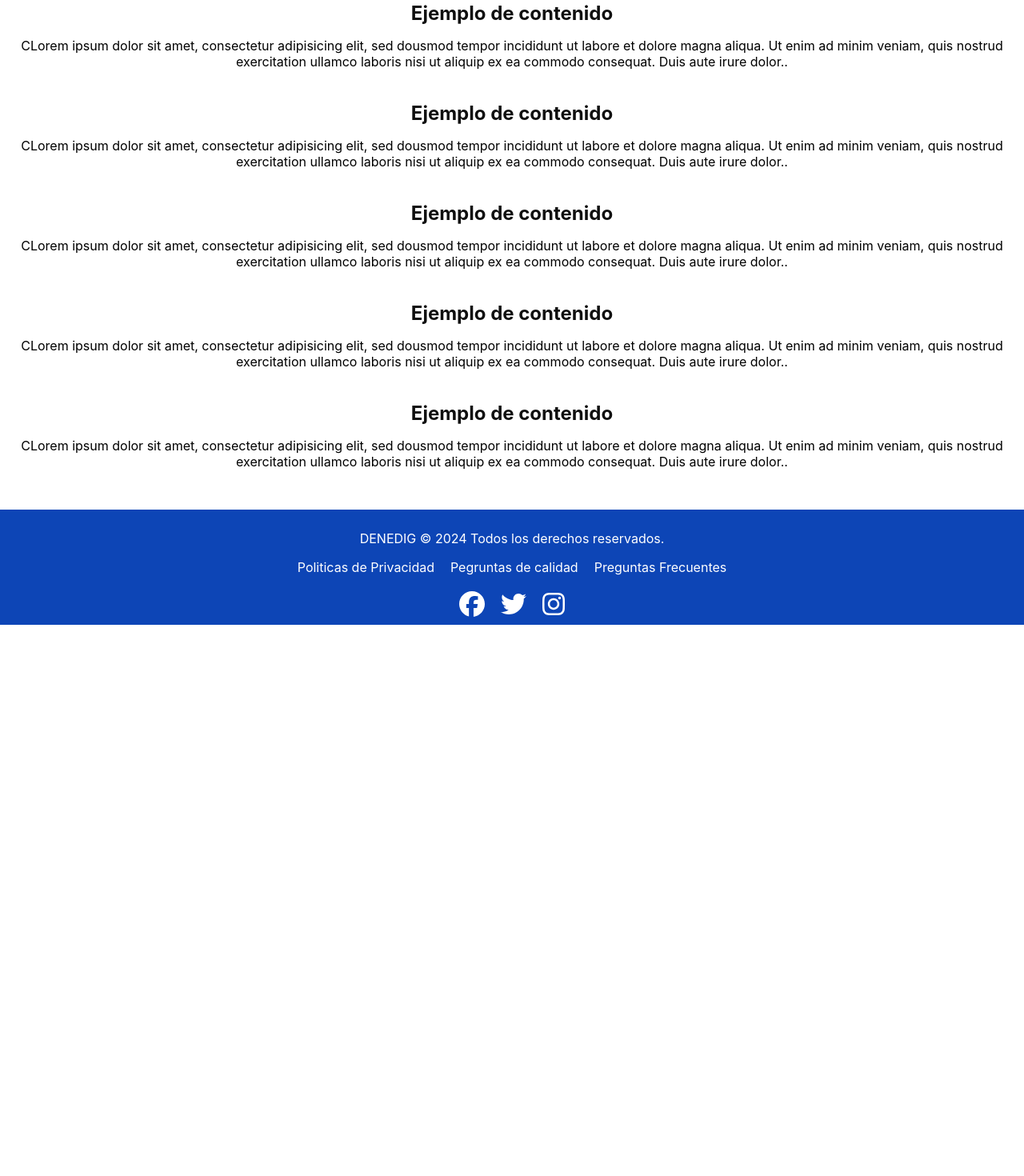
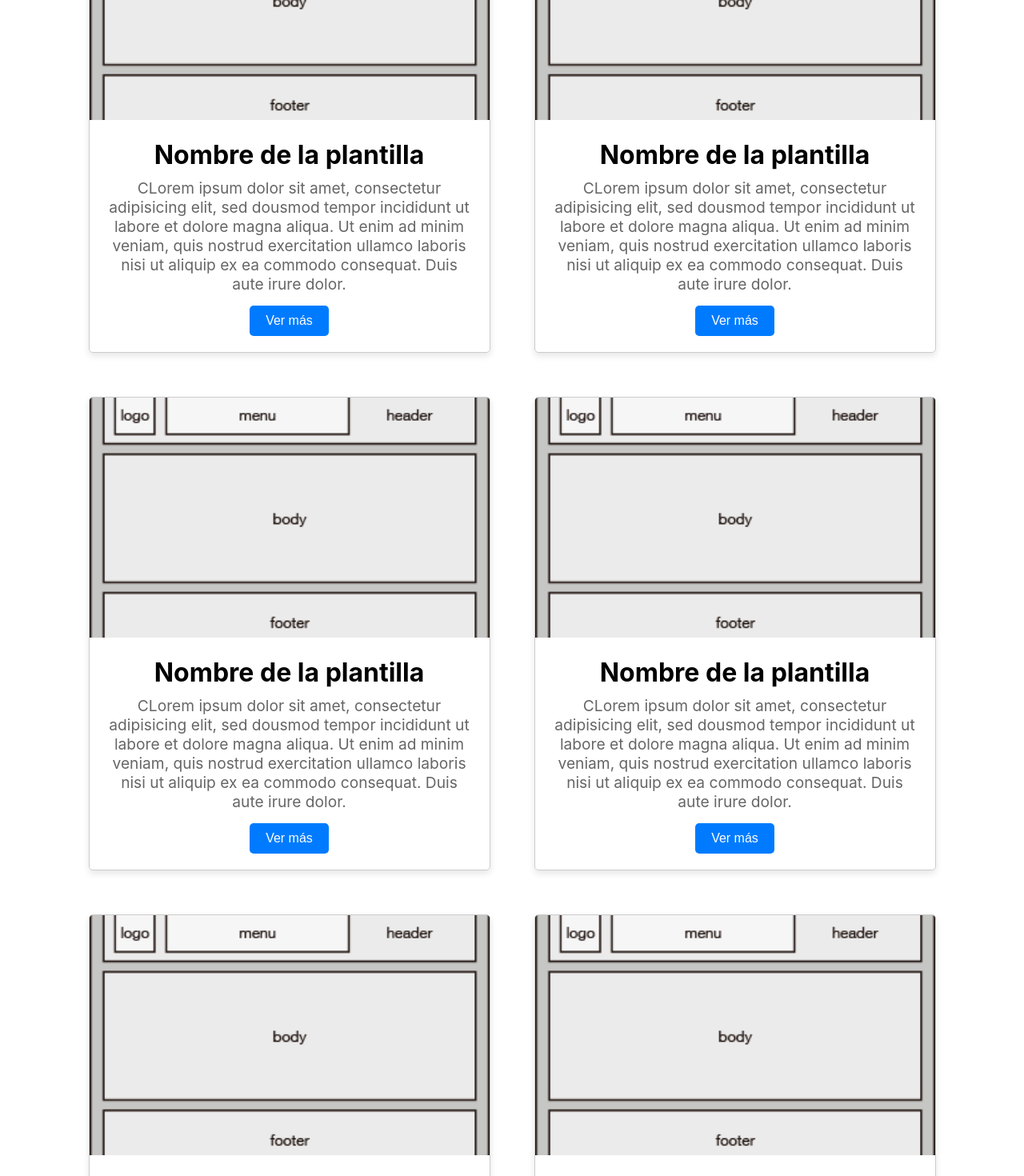
Before and after one commit to anrivers/galeria-de-plantillas, a React (Create React App) app: page / in a window 1280 px wide. Shown: the part 460-1930 px from the top of the page at 80% size. Before the commit the page ends 1241 px from the top, so only its background shows below. Built offline with nearby package versions, Linux system fonts and the light colour scheme.

Commit message:
Se actulizó el componente y sus estilos de las cartas en el archivo de content.jsx y content.css

```diff
--- a/src/components/Content.css
+++ b/src/components/Content.css
@@ -10,12 +10,25 @@ section{
 section h2{
     margin-bottom: 10px;
     color: #0f0f0f;
+    font-size: 1.8rem;
     }
 section p{
         color: #000000;
+        font-size: 1.5rem;
         }
+
+.card-container {
+  display: flex;
+  flex-wrap: wrap;
+  gap: 15px;
+  padding: 10px;
+  justify-content: center;
+}
 @media (max-width: 1000px) {
     .content {
       padding: 10px 20px;
           }
+    .card {
+            width: 100%;
+          }
     }
--- a/src/components/Content.jsx
+++ b/src/components/Content.jsx
@@ -1,5 +1,6 @@
 import React from 'react';
 import './Content.css';
+import Card from './Cards';
 
 const Content = () => {
   return (
@@ -9,34 +10,43 @@ const Content = () => {
           <p>Elige el diseño para crear tu sitio. Puedes cambiar el color, texto y todo a tu gusto.
           </p>
         </section>
-        <section id="about">
-          <h2>Acerca de</h2>
-          <p>Información sobre nosotros.</p>
-        </section>
-        <section id="contact">
-          <h2>Contacto</h2>
-          <p>Cómo contactarnos.</p>
-        </section>
+      <div className="card-container">
+        <Card
+          imageUrl="images/estructura-web.png"
+          title="Nombre de la plantilla"
+          description="CLorem ipsum dolor sit amet, consectetur adipisicing elit, sed dousmod tempor incididunt ut labore et dolore magna aliqua. Ut enim ad minim veniam, quis nostrud exercitation ullamco laboris nisi ut aliquip ex ea commodo consequat. Duis aute irure dolor."
+        />
+        <Card
+          imageUrl="images/estructura-web.png"
+          title="Nombre de la plantilla"
+          description="CLorem ipsum dolor sit amet, consectetur adipisicing elit, sed dousmod tempor incididunt ut labore et dolore magna aliqua. Ut enim ad minim veniam, quis nostrud exercitation ullamco laboris nisi ut aliquip ex ea commodo consequat. Duis aute irure dolor."
+        />
+        <Card
+          imageUrl="images/estructura-web.png"
+          title="Nombre de la plantilla"
+          description="CLorem ipsum dolor sit amet, consectetur adipisicing elit, sed dousmod tempor incididunt ut labore et dolore magna aliqua. Ut enim ad minim veniam, quis nostrud exercitation ullamco laboris nisi ut aliquip ex ea commodo consequat. Duis aute irure dolor."
+        />
+        <Card
+          imageUrl="images/estructura-web.png"
+          title="Nombre de la plantilla"
+          description="CLorem ipsum dolor sit amet, consectetur adipisicing elit, sed dousmod tempor incididunt ut labore et dolore magna aliqua. Ut enim ad minim veniam, quis nostrud exercitation ullamco laboris nisi ut aliquip ex ea commodo consequat. Duis aute irure dolor."
+        />
+        <Card
+          imageUrl="images/estructura-web.png"
+          title="Nombre de la plantilla"
+          description="CLorem ipsum dolor sit amet, consectetur adipisicing elit, sed dousmod tempor incididunt ut labore et dolore magna aliqua. Ut enim ad minim veniam, quis nostrud exercitation ullamco laboris nisi ut aliquip ex ea commodo consequat. Duis aute irure dolor."
+        />
+        <Card
+          imageUrl="images/estructura-web.png"
+          title="Nombre de la plantilla"
+          description="CLorem ipsum dolor sit amet, consectetur adipisicing elit, sed dousmod tempor incididunt ut labore et dolore magna aliqua. Ut enim ad minim veniam, quis nostrud exercitation ullamco laboris nisi ut aliquip ex ea commodo consequat. Duis aute irure dolor."
+        />
+      </div>
         <section id="contact">
           <h2>Ejemplo de contenido</h2>
           <p>CLorem ipsum dolor sit amet, consectetur adipisicing elit, sed dousmod tempor incididunt ut labore et dolore magna aliqua. Ut enim ad minim veniam, quis nostrud exercitation ullamco laboris nisi ut aliquip ex ea commodo consequat. Duis aute irure dolor..</p>
         </section>
-        <section id="contact">
-          <h2>Ejemplo de contenido</h2>
-          <p>CLorem ipsum dolor sit amet, consectetur adipisicing elit, sed dousmod tempor incididunt ut labore et dolore magna aliqua. Ut enim ad minim veniam, quis nostrud exercitation ullamco laboris nisi ut aliquip ex ea commodo consequat. Duis aute irure dolor..</p>
-        </section>
-        <section id="contact">
-          <h2>Ejemplo de contenido</h2>
-          <p>CLorem ipsum dolor sit amet, consectetur adipisicing elit, sed dousmod tempor incididunt ut labore et dolore magna aliqua. Ut enim ad minim veniam, quis nostrud exercitation ullamco laboris nisi ut aliquip ex ea commodo consequat. Duis aute irure dolor..</p>
-        </section>
-        <section id="contact">
-          <h2>Ejemplo de contenido</h2>
-          <p>CLorem ipsum dolor sit amet, consectetur adipisicing elit, sed dousmod tempor incididunt ut labore et dolore magna aliqua. Ut enim ad minim veniam, quis nostrud exercitation ullamco laboris nisi ut aliquip ex ea commodo consequat. Duis aute irure dolor..</p>
-        </section>
-        <section id="contact">
-          <h2>Ejemplo de contenido</h2>
-          <p>CLorem ipsum dolor sit amet, consectetur adipisicing elit, sed dousmod tempor incididunt ut labore et dolore magna aliqua. Ut enim ad minim veniam, quis nostrud exercitation ullamco laboris nisi ut aliquip ex ea commodo consequat. Duis aute irure dolor..</p>
-        </section>
+
       </main>
   );
 }
```
